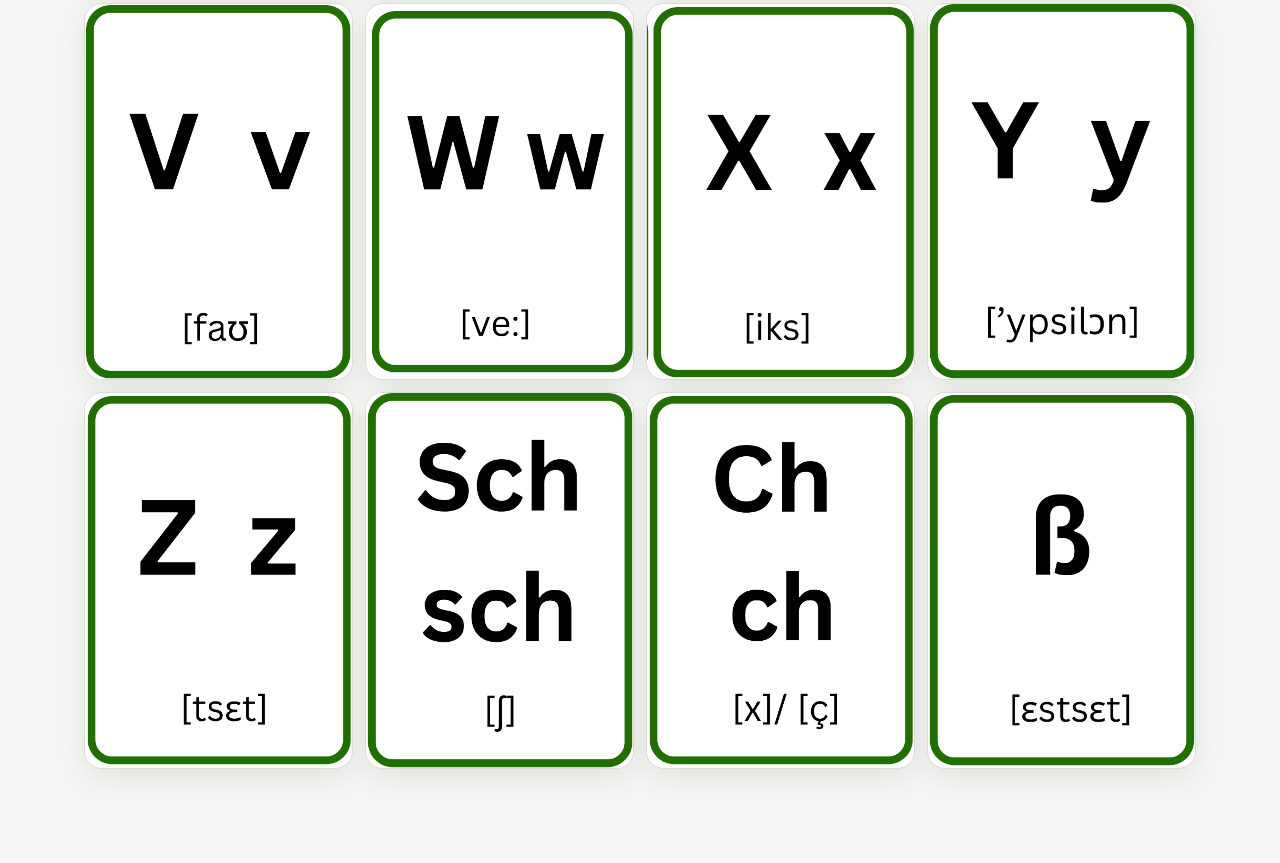
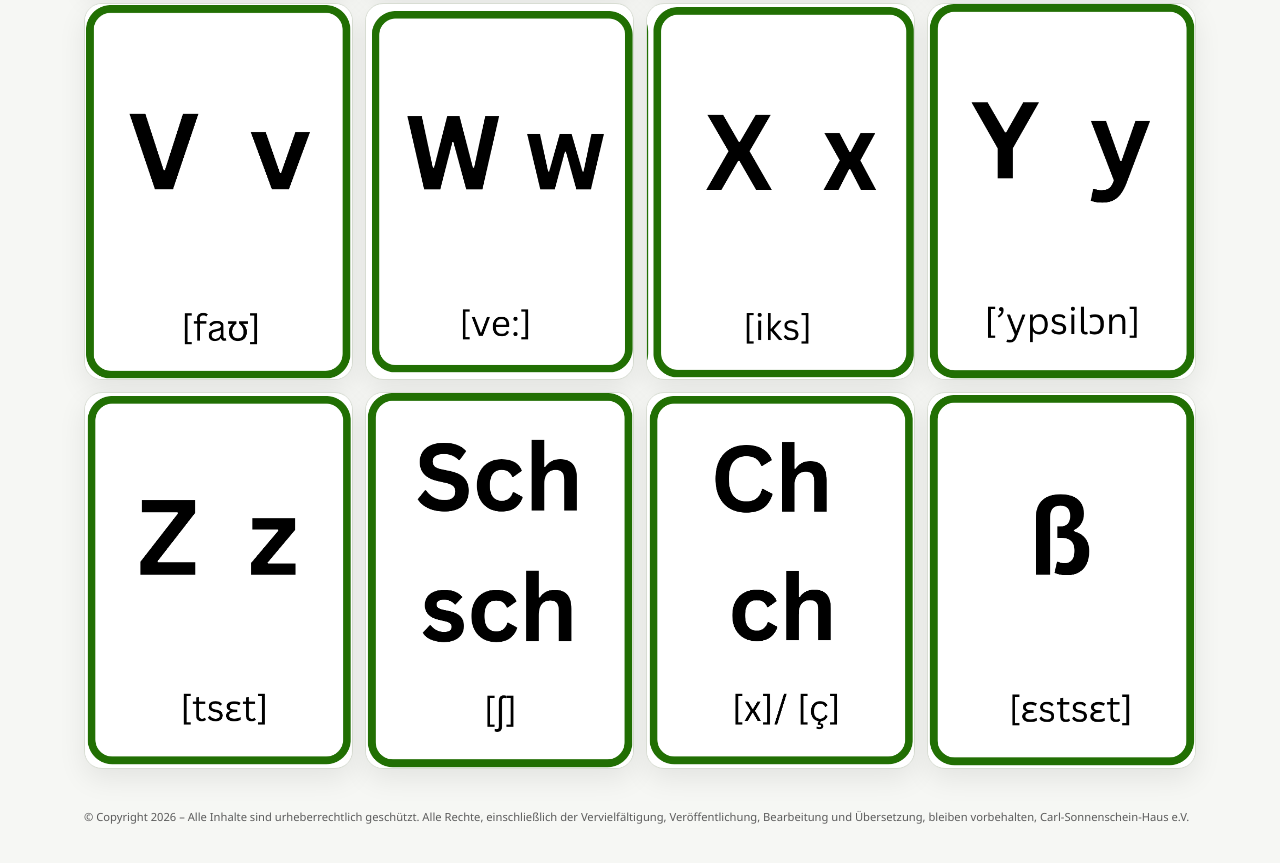
Before and after one commit to Ionenstrahl/alphabet, a website: page index.html in a window 1280 px wide. Shown: the part 7571-8434 px from the top of the page. Before the commit the page ends 8380 px from the top, so only its background shows below. Drawn offline with Linux system fonts and the light colour scheme.

Commit message:
Add Impressum to overview page

```diff
--- a/index.html
+++ b/index.html
@@ -18,6 +18,15 @@
       <section class="overview" aria-label="Kartenubersicht">
         <div id="overview-content"></div>
       </section>
+
+      <footer class="app-footer" aria-label="Impressum">
+        <p>
+          &copy; Copyright 2026 &ndash; Alle Inhalte sind urheberrechtlich
+          gesch&uuml;tzt. Alle Rechte, einschlie&szlig;lich der
+          Vervielf&auml;ltigung, Ver&ouml;ffentlichung, Bearbeitung und
+          &Uuml;bersetzung, bleiben vorbehalten, Carl-Sonnenschein-Haus e.V.
+        </p>
+      </footer>
     </main>
 
     <section
--- a/styles.css
+++ b/styles.css
@@ -55,6 +55,18 @@ img {
   font-size: 1.35rem;
   font-weight: 700;
   letter-spacing: 0.01em;
+}
+
+.app-footer {
+  margin-top: 2rem;
+  padding-top: 0.5rem;
+}
+
+.app-footer p {
+  margin: 0;
+  font-size: 0.7rem;
+  line-height: 1.45;
+  color: var(--muted);
 }
 
 .overview-section + .overview-section {
```
